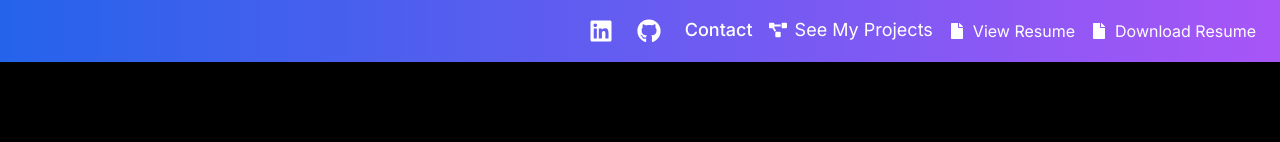
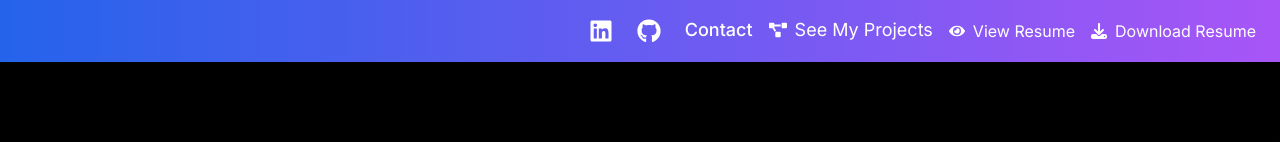
Before and after one commit to Akash290104/Portfolio, a React (Vite) app: page / in a window 1280 px wide. Shown: the top 142 px of the page. Built offline with nearby package versions, Linux system fonts and the light colour scheme.

Commit message:
changed icons

```diff
--- a/src/components/Navbar.jsx
+++ b/src/components/Navbar.jsx
@@ -7,7 +7,9 @@ import {
   FaFile,
   FaEnvelope,
   FaProjectDiagram,
+  FaEye,
 } from "react-icons/fa";
+import { FaDownload } from "react-icons/fa6";
 
 const Navbar = ({ scrollToProjects, scrollToContact }) => {
   const [isOpen, setIsOpen] = useState(false);
@@ -57,7 +59,7 @@ const Navbar = ({ scrollToProjects, scrollToContact }) => {
               rel="noopener noreferrer"
               className="flex items-center gap-2 hover:text-cyan-300 transition"
             >
-              <FaFile /> View Resume
+              <FaEye /> View Resume
             </a>
 
             <a
@@ -65,7 +67,7 @@ const Navbar = ({ scrollToProjects, scrollToContact }) => {
               download
               className="flex items-center gap-2 hover:text-cyan-300 transition"
             >
-              <FaFile /> Download Resume
+              <FaDownload /> Download Resume
             </a>
           </div>
 
```
